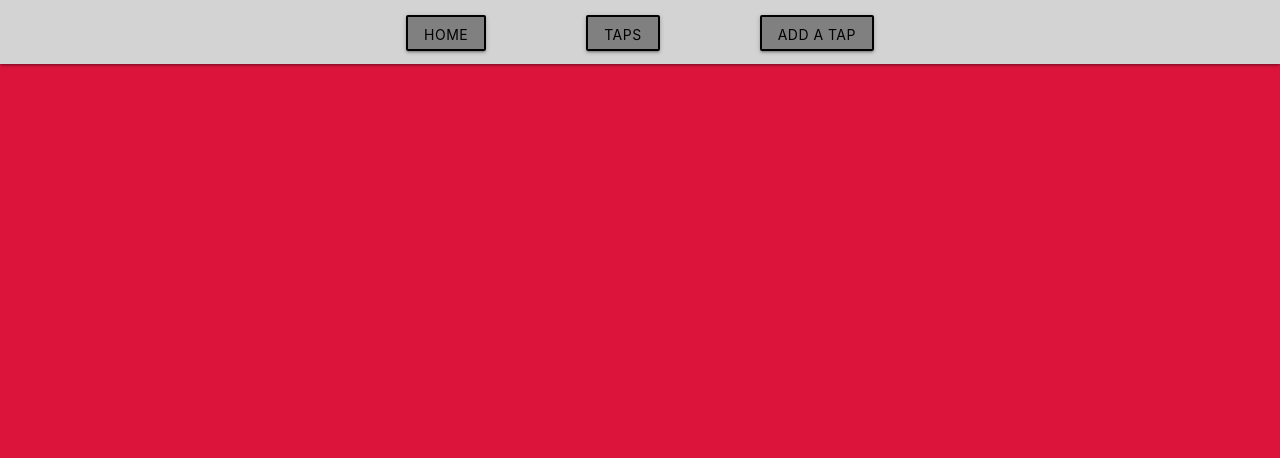
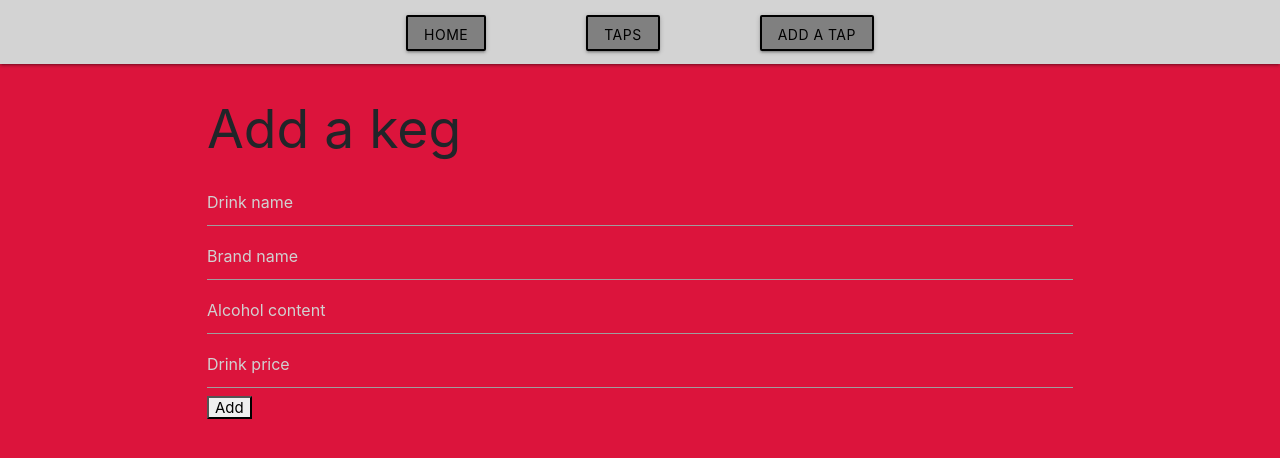
Before and after one commit to kiraroberts/taproom, a React app: page /#/newtapform in a window 1280 px wide. Shown: the top 458 px of the page. Built offline with nearby package versions, Linux system fonts and the light colour scheme.

Commit message:
fix all routes not rendering, remove culprit div

```diff
--- a/src/components/App.jsx
+++ b/src/components/App.jsx
@@ -28,9 +28,9 @@ class App extends React.Component {
         <div className="container">
           <Switch>
             <Route exact path="/" component={Home} />
-            <div className="row">
+            {/* <div className="row"> */}
               <Route path="/taplist" render={() => <TapList tapList={this.state.masterTapList} />} />
-            </div>
+            {/* </div> */}
             <Route path='/newtapform' render={() => <NewTapForm
               onNewTapCreation={this.handleAddingNewTapToList} />} />
             <Route component={Error404} />
--- a/src/components/NewTapForm.jsx
+++ b/src/components/NewTapForm.jsx
@@ -2,52 +2,61 @@ import React from 'react';
 import PropTypes from 'prop-types';
 import { v4 } from 'uuid';
 
-function NewTapForm(props) {
-  let _name = null;
-  let _brand = null;
-  let _alcoholContent = null;
-  let _price = null;
-
-  function handleNewTapFormSubmission(event) {
-    event.preventDefault();
-    props.onNewTapCreation({ name: _name.value, brand: _brand.value, alcoholContent: _alcoholContent.value, price: _price.value });
-    _name.value = '';
-    _brand.value = '';
-    _alcoholContent.value = '';
-    _price.value = '';
+class NewTapForm extends React.Component {
+  constructor(props){
+    super(props);
+    this.state = {
+      redirect: false
+    };
+    this._name = null;
+    this._brand = null;
+    this._alcoholContent = null;
+    this._price = null;
+    this.handleNewTapFormSubmission = this.handleNewTapFormSubmission.bind(this);
   }
 
+  handleNewTapFormSubmission(event) {
+    event.preventDefault();
+    this.props.onNewTapCreation({ name: this._name.value, brand: this._brand.value, alcoholContent: this._alcoholContent.value,price: this._price.value });
+    this._name.value = '';
+    this._brand.value = '';
+    this._alcoholContent.value = '';
+    this._price.value = '';
+  }
+
+  render() {
     return (
       <div>
         <h2>Add a keg</h2>
-      <form onSubmit={handleNewTapFormSubmission}>
+        <form onSubmit={this.handleNewTapFormSubmission}>
           <input
             type='text'
             id='name'
             placeholder='Drink name'
-          ref={(input) => { _name = input; }} />
+            ref={(input) => { this._name = input; }} />
           <input
             type='text'
             id='brand'
             placeholder='Brand name'
-          ref={(input) => { _brand = input; }} />
+            ref={(input) => { this._brand = input; }} />
           <input
             type='text'
             id='alcoholContent'
             placeholder='Alcohol content'
-          ref={(input) => { _alcoholContent = input; }} />
+            ref={(input) => { this._alcoholContent = input; }} />
           <input
             type='text'
             id='price'
             placeholder='Drink price'
-          ref={(input) => { _price = input; }} />
+            ref={(input) => { this._price = input; }} />
           <button type='submit'>Add</button>
         </form>
       </div>
     );
   }
+}
 
-NewTapForm.propTypes = {
+NewTapForm.PropTypes = {
   onNewTapCreation: PropTypes.func
 };
 
--- a/src/components/Tap.jsx
+++ b/src/components/Tap.jsx
@@ -21,7 +21,7 @@ function Tap(props) {
     <div style={contentStyle} className="">
       <div className="">
         <div style={tapStyle} className="col s3 card">
-          <h4 >{props.name}</h4>
+          <h4>{props.name}</h4>
           <h4>{props.brand}</h4>
           <h4>{props.alcoholContent}</h4>
           <h4>{props.price}</h4>
--- a/src/components/TapList.jsx
+++ b/src/components/TapList.jsx
@@ -52,7 +52,7 @@ function TapList(props) {
 }
 
 TapList.propTypes = {
-  tapList: PropTypes.object
+  tapList: PropTypes.array
 };
 
 
```
Lines whose indentation alone changed are shown as unchanged.
